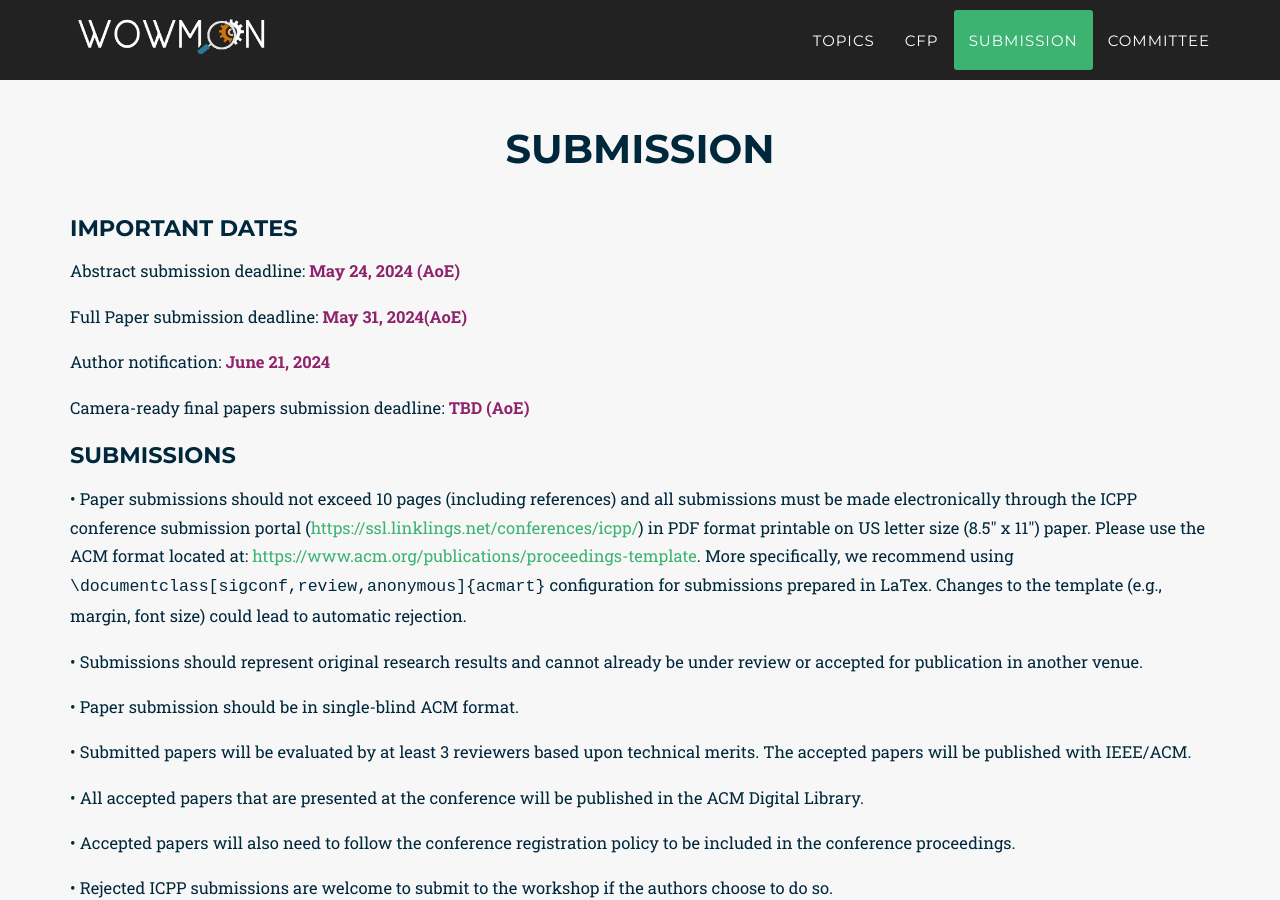
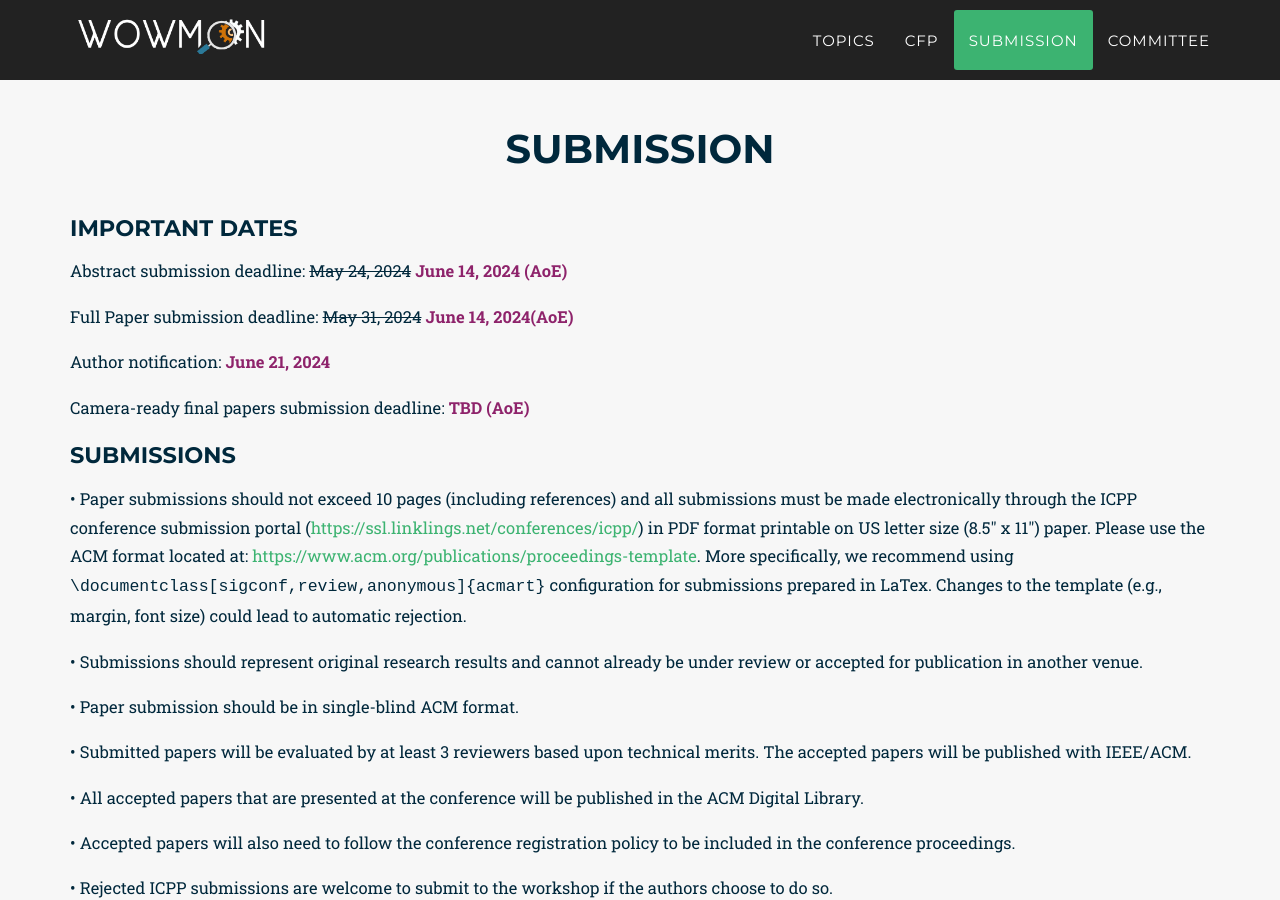
Before and after one commit to WOWMON-workshop/WOWMON-workshop.github.io, a Jekyll site: the page built from index.html, in a window 1280 px wide and 900 px high, scrolled down 3916 px. Built offline with Jekyll 4.4.1, drawn with Linux system fonts in a browser that asks for light colours; some web fonts are replaced.

Commit message:
Updating submission date deadline

```diff
--- a/_includes/2024_data/submission.html
+++ b/_includes/2024_data/submission.html
@@ -8,8 +8,8 @@
             </div>
             <h2>Important Dates</h2>
 
-            <p>Abstract submission deadline: <b><font color="#8E236B"> May 24, 2024 (AoE)</font></b></p>
-            <p>Full Paper submission deadline: <b><font color="#8E236B"> May 31, 2024(AoE)</font></b></p>
+            <p>Abstract submission deadline: <s>May 24, 2024</s><b><font color="#8E236B"> June 14, 2024 (AoE)</font></b></p>
+            <p>Full Paper submission deadline: <s>May 31, 2024</s><b><font color="#8E236B"> June 14, 2024(AoE)</font></b></p>
 
             <p>Author notification: <b><font color="#8E236B">June 21, 2024</font></b></p>
 
```
